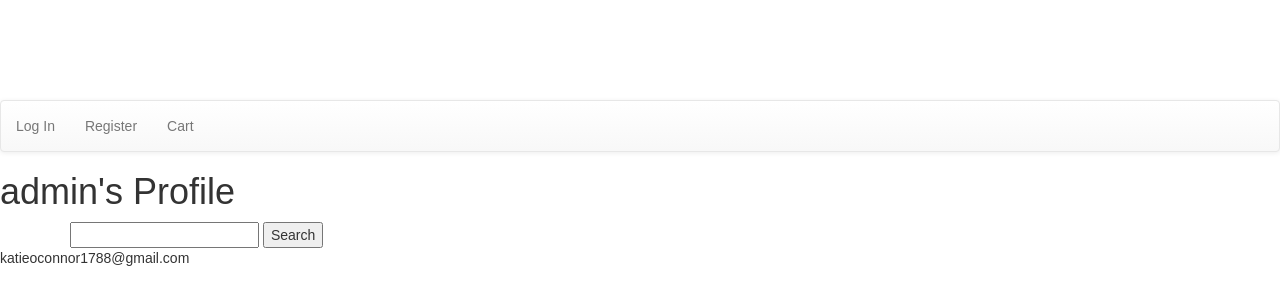
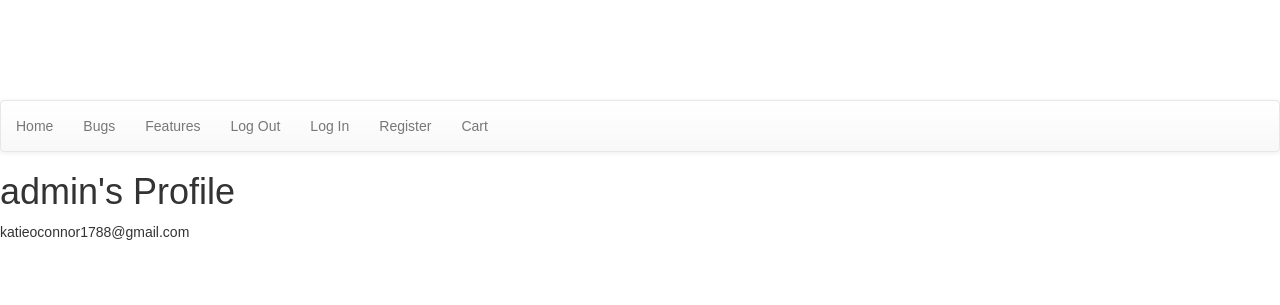
Before and after one commit to Katie1788/UnicornAttractor, a Django app: page /accounts/profile/ in a window 1280 px wide. Shown: the top 305 px of the page. Run offline with Django 3.2, Linux system fonts and the light colour scheme; a user stored in the database is signed in; data comes from the database, SQL or seed files in the repository; some libraries are stand-ins or nearby versions.

Commit message:
Add files via upload

```diff
--- a/templates/base.html
+++ b/templates/base.html
@@ -20,14 +20,13 @@
 <body>
 <nav class="navbar navbar-default">
         <ul class="nav navbar-nav">
-
-               {% if user.is_athenticated %}
-                <li><a href="{% url 'profile' %}">Profile</a></li>
+                <li><a href="{% url 'home' %}">Home</a></li>
+                <li><a href="{% url 'tracker' %}">Bugs</a></li>
+                <li><a href="{% url 'features' %}">Features</a></li>
                 <li><a href="{% url 'logout' %}">Log Out</a></li>
-            {% else %}
                 <li><a href="{% url 'login' %}">Log In</a></li>
                 <li><a href="{% url 'registration' %}">Register</a></li>
-            {% endif %}
+
             <li>
                 <a href="{% url 'view_cart' %}">
                     <i class="fa fa-shipping-cart"></i>Cart
@@ -48,14 +47,6 @@
         {%  endfor %}
     </div>
 {% endif %}
-<div class="container">
-    <div class="display">
-        <form action="{% url 'search' %}" method="get">
-            <input type="text" name="q">
-            <button type="submit">Search</button>
-        </form>
-    </div>
-</div>
 {% block content %}{% endblock %}
 </body>
 </html>
```
